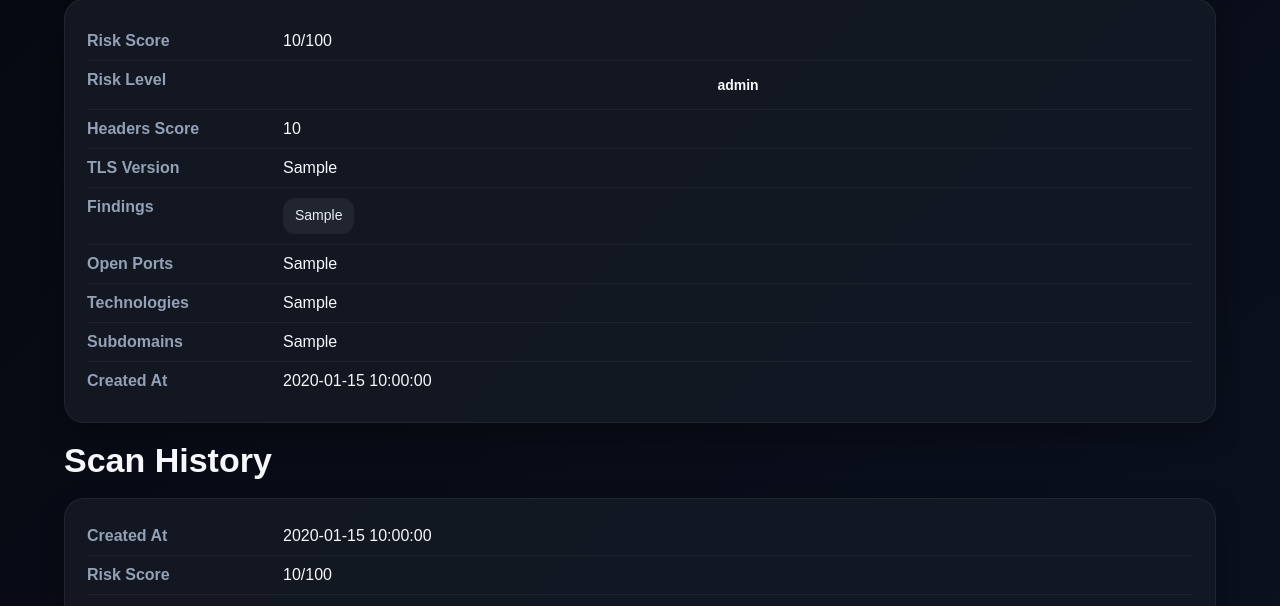
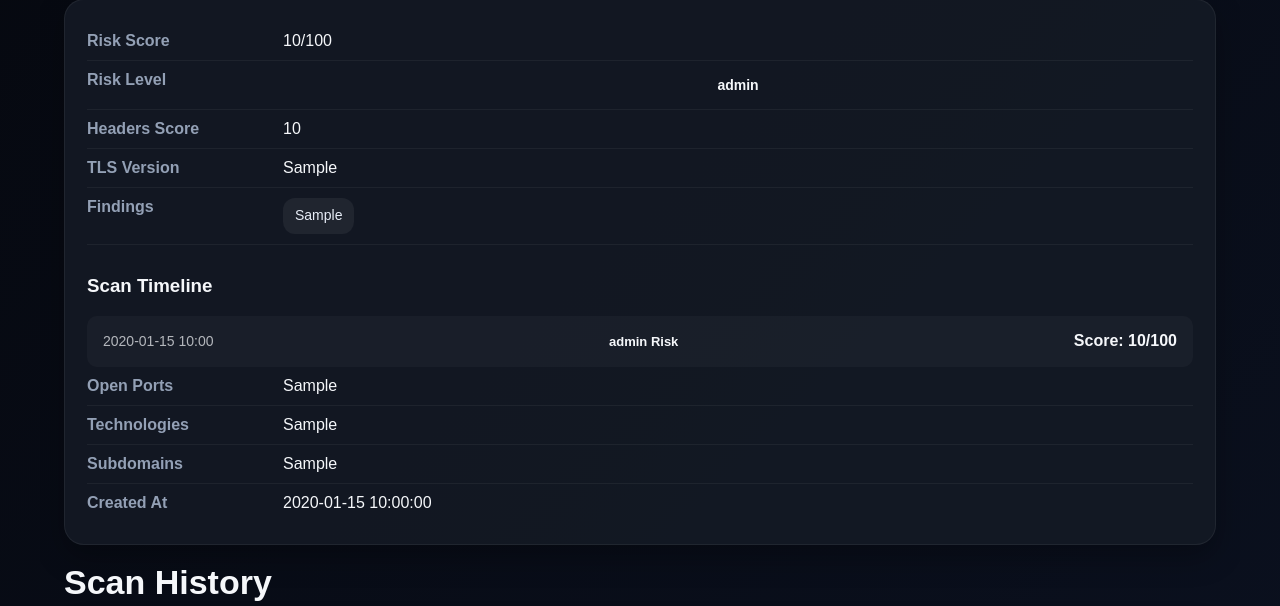
Before and after one commit to xanast/attack-surface-platform, a FastAPI app: page /targets/1 in a window 1280 px wide. Shown: the part 534-1140 px from the top of the page. Run offline with FastAPI, Linux system fonts and the light colour scheme; tables that the repository leaves empty hold one stand-in row (values such as "Sample post").

Commit message:
Add scan timeline to target detail page

```diff
--- a/app/static/css/style.css
+++ b/app/static/css/style.css
@@ -602,3 +602,53 @@ body {
         align-items: flex-start;
     }
 }
+.timeline-card{
+    margin-top:30px;
+    }
+
+    .scan-timeline{
+    display:flex;
+    flex-direction:column;
+    gap:14px;
+    margin-top:15px;
+    }
+
+    .timeline-item{
+    display:flex;
+    justify-content:space-between;
+    align-items:center;
+    background:rgba(255,255,255,0.03);
+    padding:12px 16px;
+    border-radius:10px;
+    }
+
+    .timeline-date{
+    font-size:14px;
+    opacity:0.7;
+    }
+
+    .timeline-score{
+    font-weight:600;
+    }
+
+    .timeline-risk{
+    padding:6px 12px;
+    border-radius:20px;
+    font-size:13px;
+    font-weight:600;
+    }
+
+    .risk-low{
+    background:#0f5132;
+    color:#9ef7c2;
+    }
+
+    .risk-medium{
+    background:#664d03;
+    color:#ffd666;
+    }
+
+    .risk-high{
+    background:#842029;
+    color:#ff9b9b;
+    }
--- a/app/templates/target_detail.html
+++ b/app/templates/target_detail.html
@@ -76,6 +76,42 @@
             </div>
         </div>
 
+        <div class="card timeline-card">
+
+            <h3>Scan Timeline</h3>
+
+            <div class="scan-timeline">
+
+            {% for item in history_items %}
+
+            <div class="timeline-item">
+
+            <div class="timeline-date">
+            {{ item.scan.created_at.strftime("%Y-%m-%d %H:%M") }}
+            </div>
+
+            <div class="timeline-risk
+                {% if item.scan.risk_level == 'Low' %}risk-low{% endif %}
+                {% if item.scan.risk_level == 'Medium' %}risk-medium{% endif %}
+                {% if item.scan.risk_level == 'High' %}risk-high{% endif %}
+            ">
+
+            {{ item.scan.risk_level }} Risk
+
+            </div>
+
+            <div class="timeline-score">
+            Score: {{ item.scan.risk_score }}/100
+            </div>
+
+            </div>
+
+            {% endfor %}
+
+            </div>
+
+            </div>
+
         <div class="result-row">
             <span class="label">Open Ports</span>
             <span class="value">{{ latest_scan.ports if latest_scan.ports else "None" }}</span>
```
